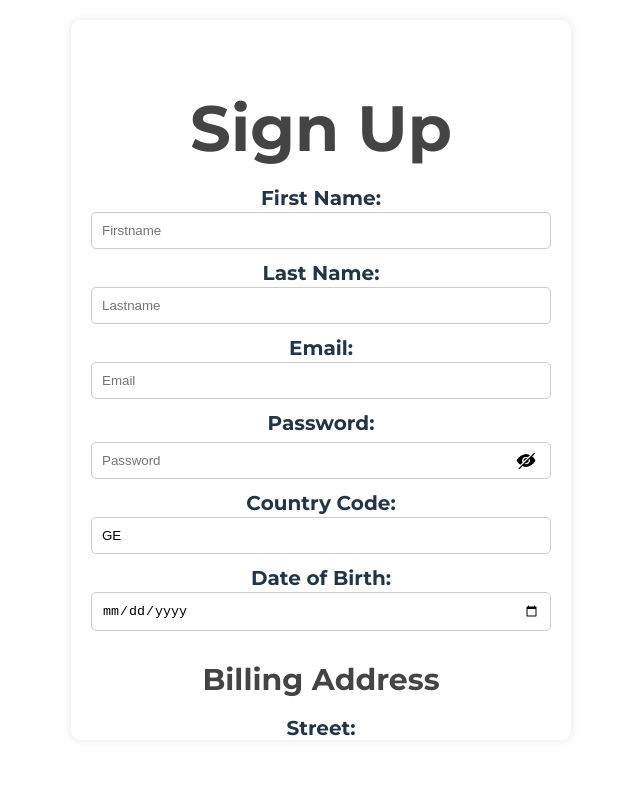
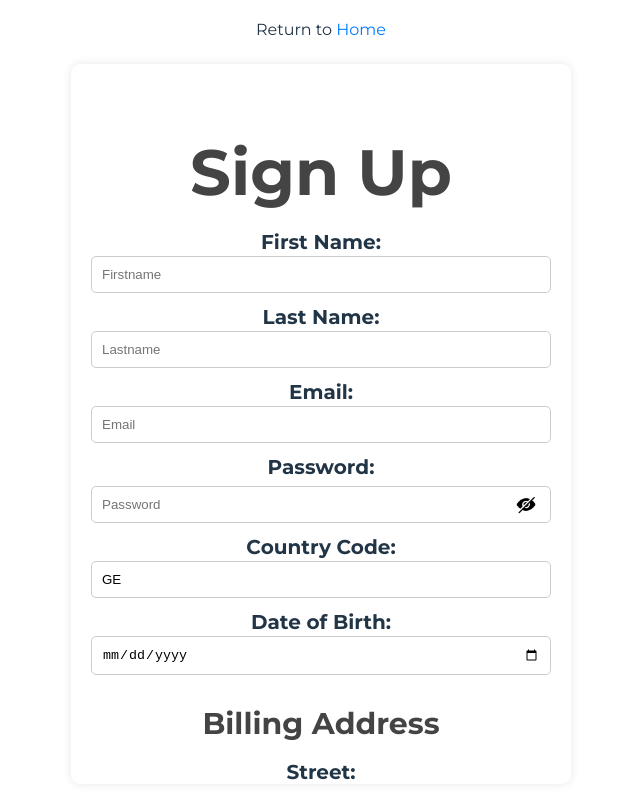
Before and after one commit to guranda26/ecommerce-website, a React (Vite) app: page /register in a window 1280 px wide. Shown: the whole page, without its empty margins (319-959 px from the left). Built offline with nearby package versions, Linux system fonts and the light colour scheme; no server answers; what @commercetools/platform-sdk, @commercetools/sdk-client-v2 would draw is missing.

Commit message:
add navigation to main and login pages

```diff
--- a/src/pages/register/Register.css
+++ b/src/pages/register/Register.css
@@ -101,3 +101,17 @@ button:hover {
   width: 20px;
   height: 20px;
 }
+
+.navigation-link {
+  margin-bottom: 10px;
+  font-size: 16px;
+}
+
+.navigation-link a {
+  color: #007bff;
+  text-decoration: none;
+}
+
+.navigation-link a:hover {
+  text-decoration: underline;
+}
--- a/src/pages/register/Register.tsx
+++ b/src/pages/register/Register.tsx
@@ -20,7 +20,7 @@ import {
   isCityValid,
 } from '../../modules/validationUtils';
 import PasswordInput from '../../components/passwordInput/PasswordInput';
-import { useNavigate } from 'react-router-dom';
+import { Link, useNavigate } from 'react-router-dom';
 
 const validCountries: CountryCode[] = [
   'US',
@@ -285,6 +285,9 @@ const RegistrationForm = () => {
 
   return (
     <div className="registerc-container">
+      <p className="navigation-link">
+        Return to <Link to="/">Home</Link>
+      </p>
       <section className="registration-section">
         <h1>Sign Up</h1>
         {serverError && <div className="server-error">{serverError}</div>}
@@ -485,6 +488,11 @@ const RegistrationForm = () => {
           {errors.submit && <div className="error">{errors.submit}</div>}
           {success && <div className="success">Registration successful!</div>}
         </form>
+        <div>
+          <p className="navigation-link">
+            Already have an account? <Link to="/login">Login</Link>
+          </p>
+        </div>
       </section>
     </div>
   );
```
